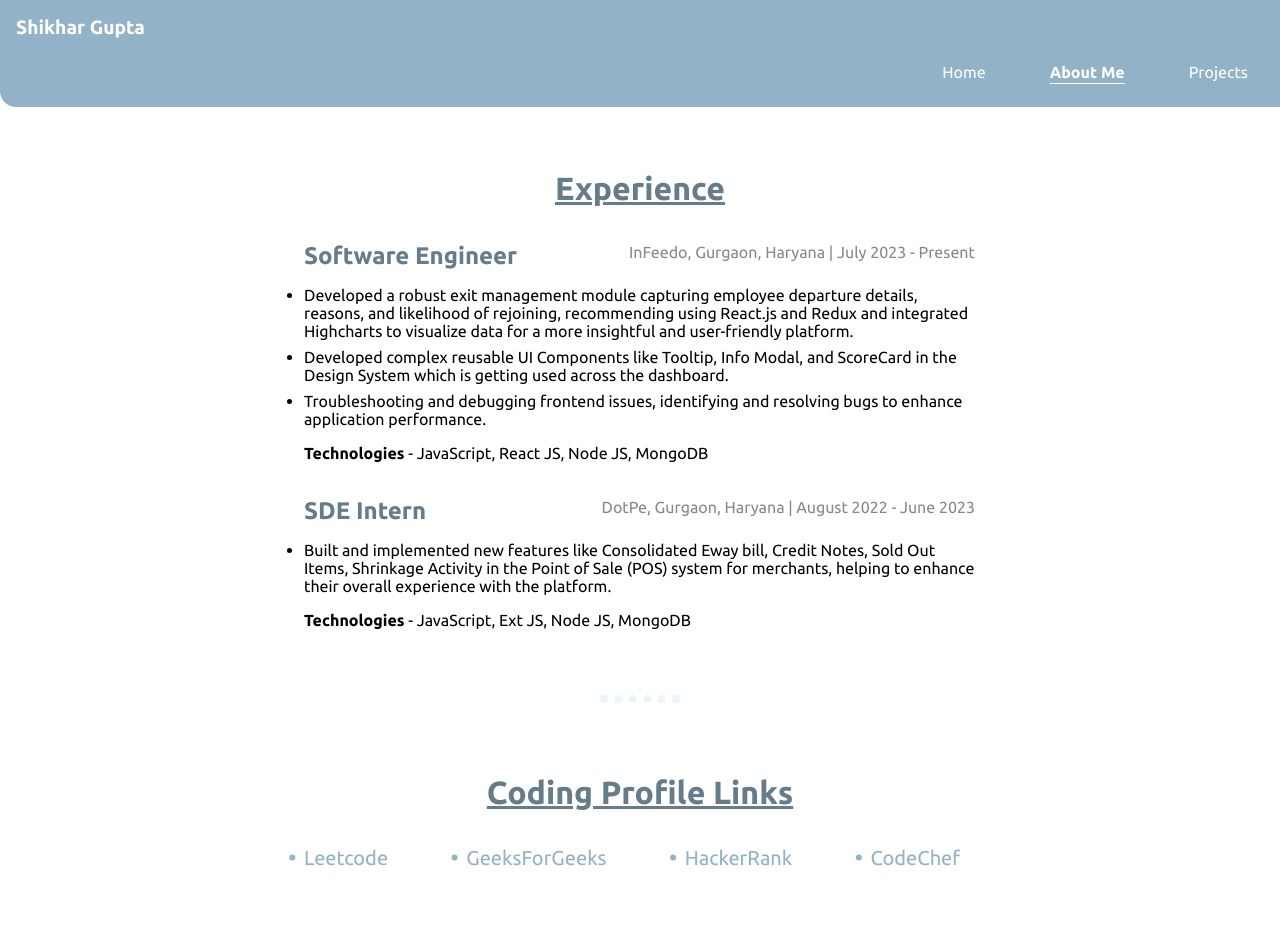
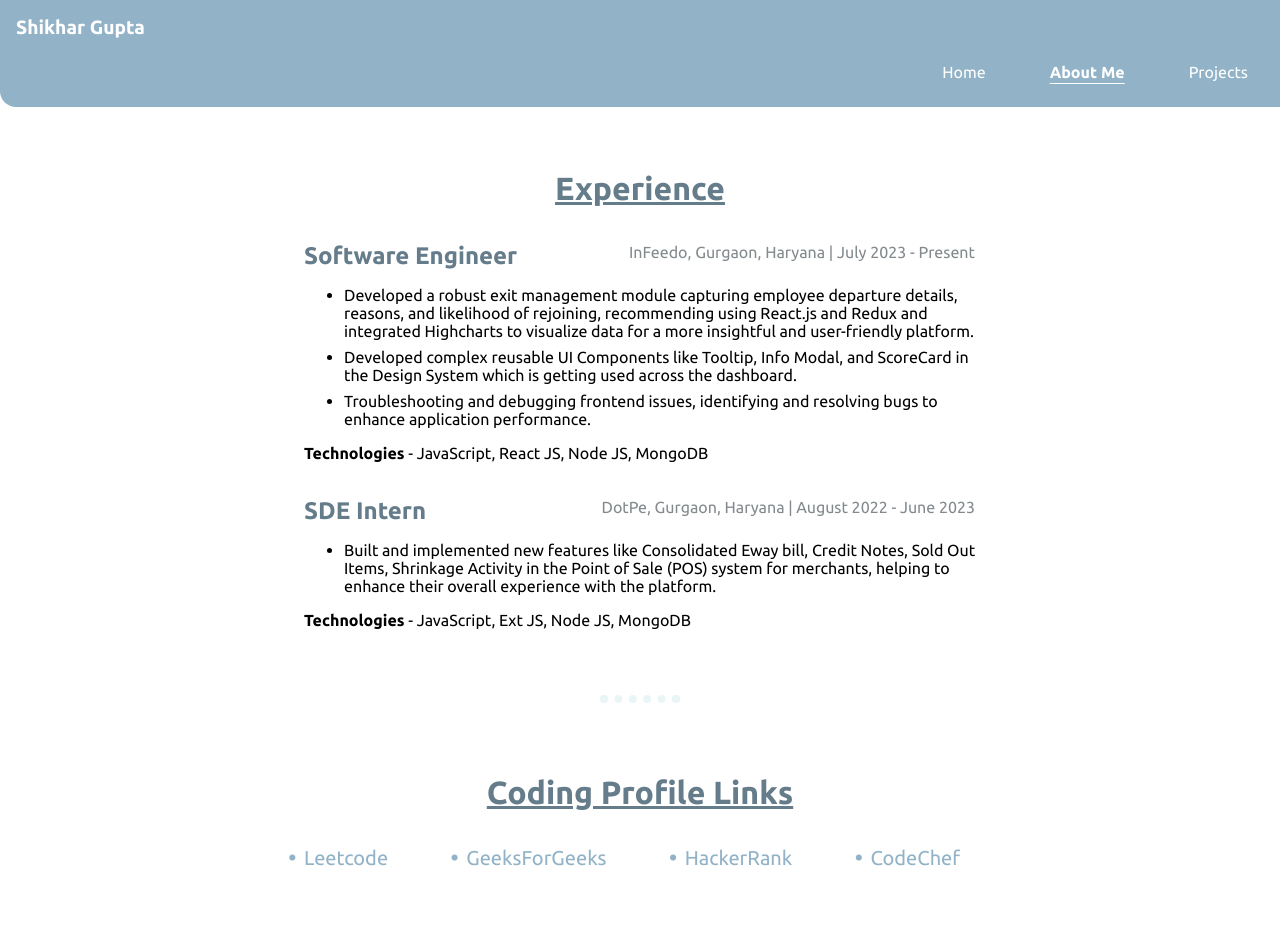
Before and after one commit to shikhar-9519/my-portfolio, a plain HTML site: page aboutme.html in a window 1280 px wide. Shown: the top 931 px of the page. Drawn offline with Linux system fonts and the light colour scheme.

Commit message:
removed old exp list class

```diff
--- a/styles.css
+++ b/styles.css
@@ -291,11 +291,6 @@ small{
     margin-bottom: 1rem;
 }
 
-.experience-list {
-    list-style-type: none;
-    padding: 0;
-}
-
 .experience-item {
     margin-bottom: 1rem;
 }
```
